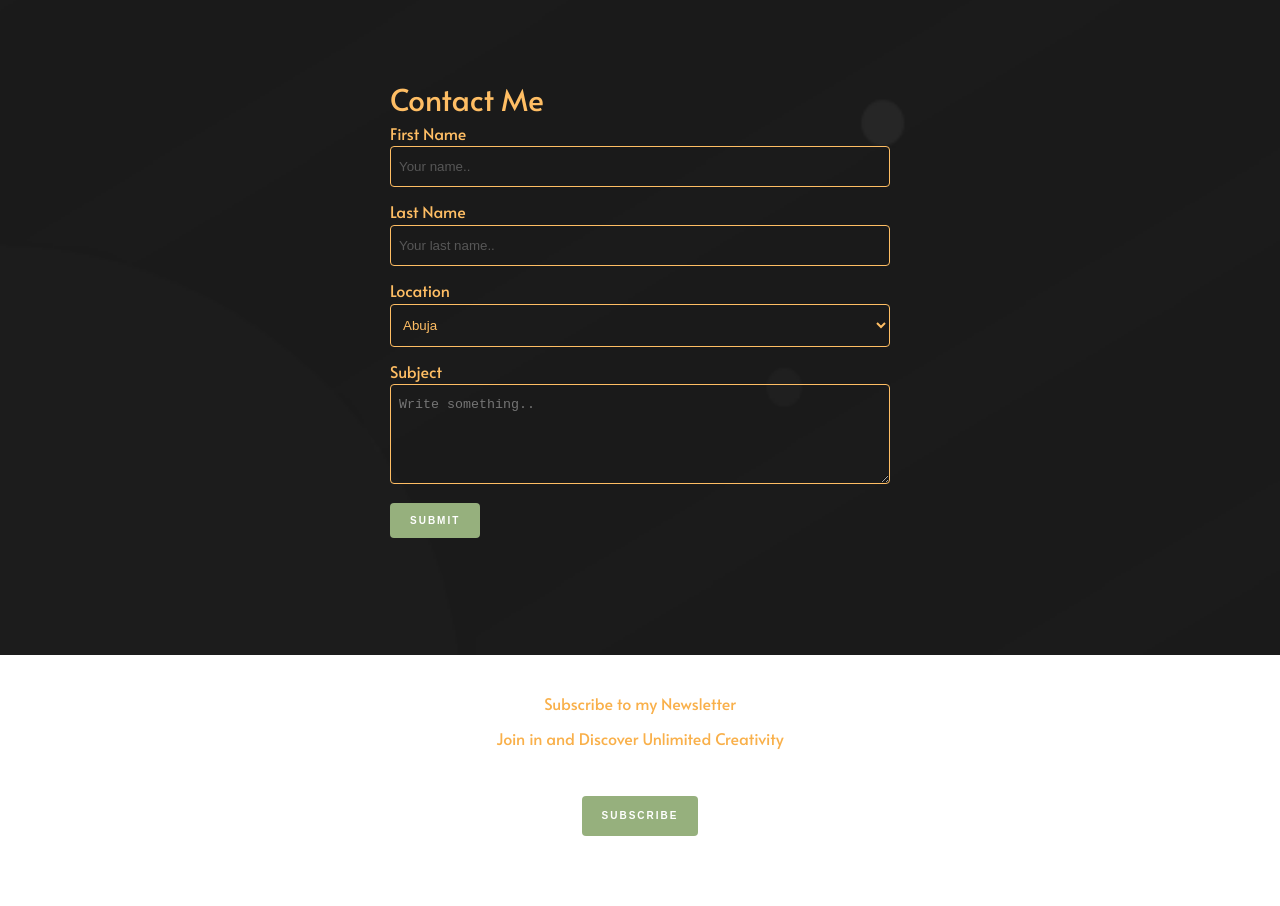
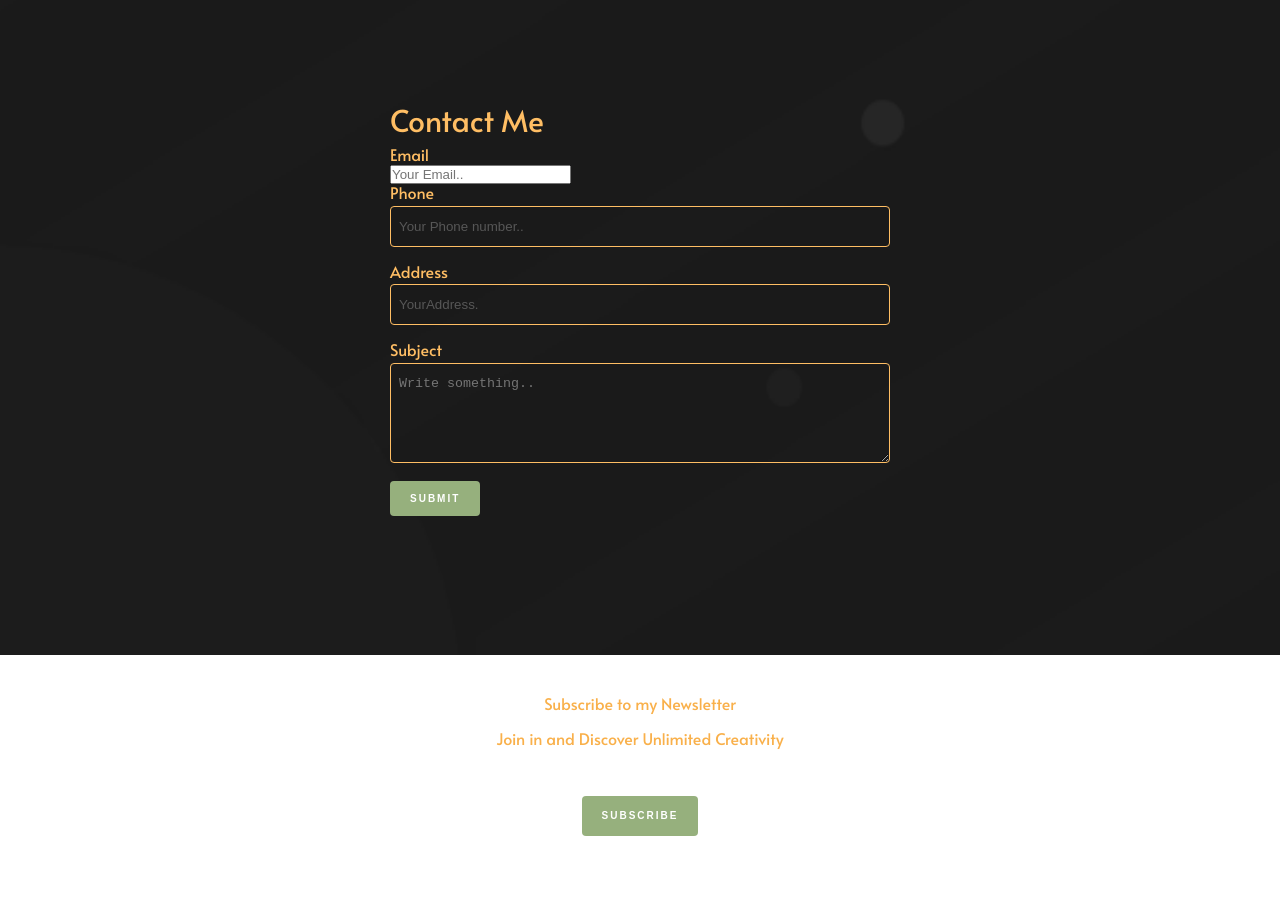
Before and after one commit to Sammi-code/Portfolio, a plain HTML site: page index.html in a window 1280 px wide. Shown: the part 2920-3826 px from the top of the page. Drawn offline with nearby package versions, Linux system fonts and the light colour scheme.

Commit message:
Update index.html

```diff
--- a/index.html
+++ b/index.html
@@ -232,26 +232,22 @@
 
     <!---contact me---------------------------------------------------->
 
-        <div class="contact-container" id="contact">
+      <div class="contact-container" id="contact">
             <form class="contact-form" name="contact" method="POST" data-netlify="true">
                 <div class="title"> Contact Me</div>
 
                 <div class="input-fields">
                     <div class="items">
-                <label for="firstname">First Name</label>
-                <input type="text" id="fname" name="firstname" placeholder="Your name.."><br>
+                <label for="firstname">Email</label>
+                <input type="email" id="fname" name="firstname" placeholder="Your Email.." required><br>
                     </div>
                 <div class="items">
-                <label for="lastname">Last Name</label>
-                <input type="text" id="lname" name="lastname" placeholder="Your last name.."><br>
+                <label for="lastname">Phone</label>
+                <input type="text" id="lname" name="lastname" placeholder="Your Phone number.." required><br>
                     </div>
                   <div class="Items">
-                <label for="country">Location</label>
-                <select id="country" name="country"required>
-                  <option value="australia">Abuja</option>
-                  <option value="canada">Lagos</option>
-
-                </select>
+                <label for="country">Address</label>
+                <input type="text" id="lname" name="lastname" placeholder="YourAddress." required><br>
                 </div>
                 <div class="items">
                 <label for="subject">Subject</label>
```
